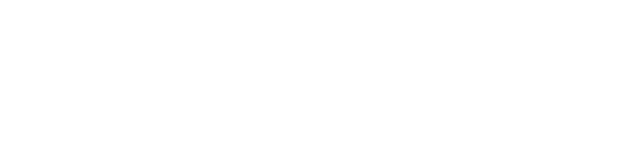
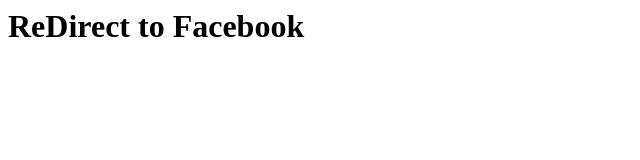
Before and after one commit to dochienz4/dochienz4, a plain HTML site: page index.html in a window 1280 px wide. Shown: the whole page, without its empty margins (0-640 px from the left). Drawn offline with Linux system fonts and the light colour scheme.

Commit message:
Add files via upload

```diff
--- a/index.html
+++ b/index.html
@@ -1 +1,4 @@
-<meta http-equiv="refresh" content="10; url='https://www.facebook.com/'" />
+<title>ReDirect to Facebook</title>
+<link rel = "icon" href ="https://raw.githubusercontent.com/dochienz4/dochienz4/main/res/icon.jpg" type = "image/x-icon">
+<!-- <meta http-equiv="refresh" content="10; url='https://www.facebook.com/'" /> -->
+<h1>ReDirect to Facebook</h1>
```
